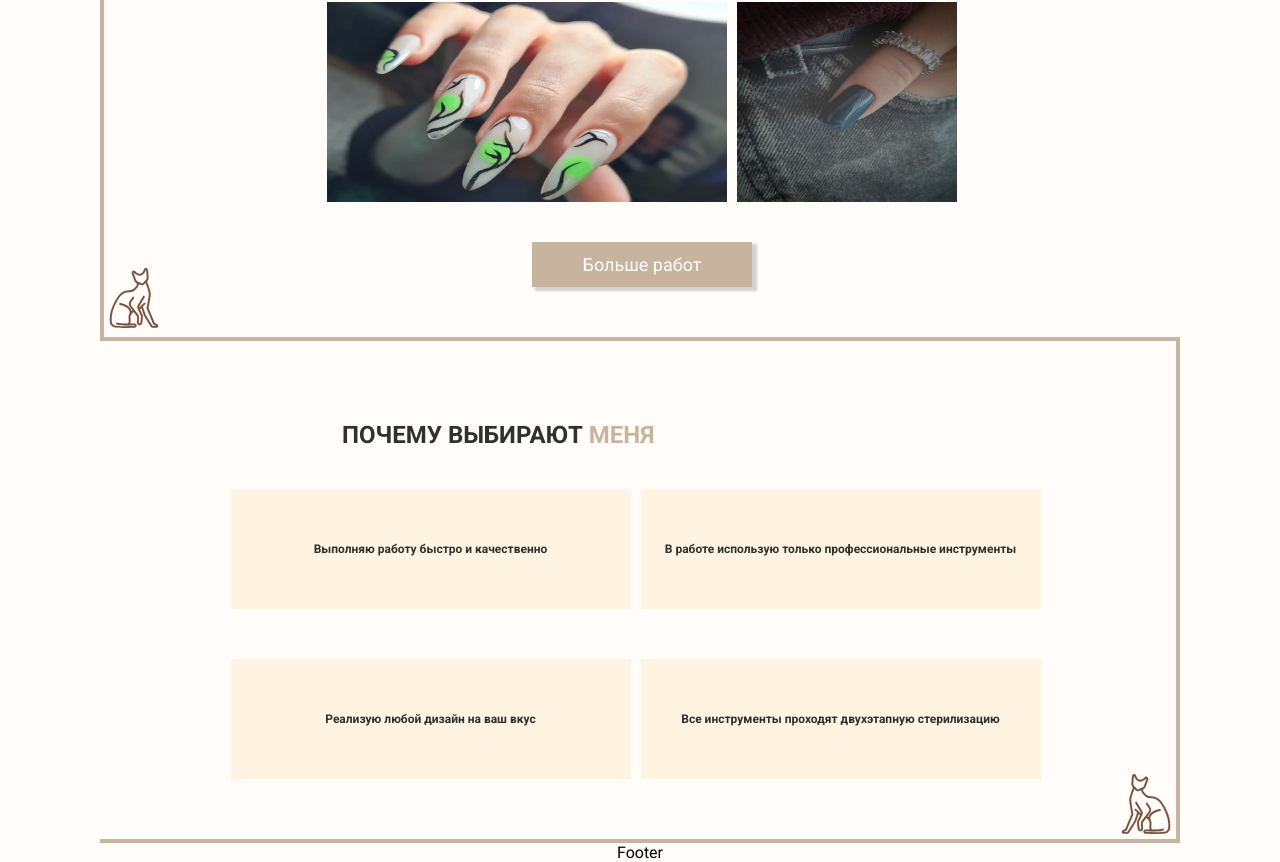
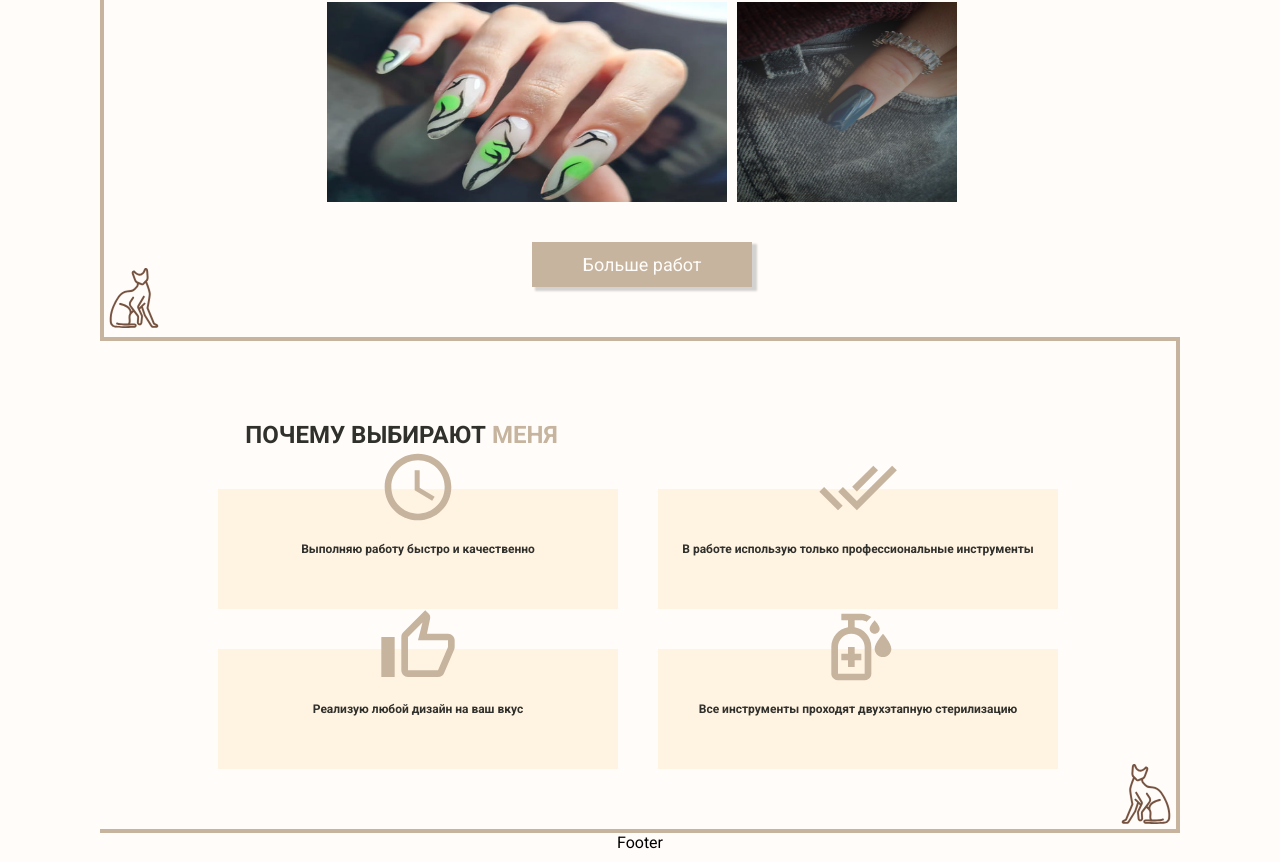
Before and after one commit to Pashashchuka/khil-nails, a React (Create React App) app in the folder khil-nails/: page /home in a window 1280 px wide. Shown: the part 1610-2472 px from the top of the page. Built offline with nearby package versions, Linux system fonts and the light colour scheme.

Commit message:
feat: implement advantages section

```diff
--- a/khil-nails/package.json
+++ b/khil-nails/package.json
@@ -3,6 +3,10 @@
   "version": "0.1.0",
   "private": true,
   "dependencies": {
+    "@emotion/react": "^11.10.6",
+    "@emotion/styled": "^11.10.6",
+    "@mui/icons-material": "^5.11.11",
+    "@mui/material": "^5.11.11",
     "@testing-library/jest-dom": "^5.16.5",
     "@testing-library/react": "^13.4.0",
     "@testing-library/user-event": "^13.5.0",
--- a/khil-nails/src/components/AdvantagesSection/AdvantagesSection.module.scss
+++ b/khil-nails/src/components/AdvantagesSection/AdvantagesSection.module.scss
@@ -14,7 +14,7 @@
   margin-top: 80px;
   text-transform: uppercase;
   text-align: left;
-  width: 55%;
+  width: 73%;
 }
 
 .titleWord {
@@ -24,21 +24,15 @@
 
 .advantagesBlock {
   display: flex;
-  flex-direction: row;
-  gap: 5px;
+  flex-direction: column;
+  gap: 40px;
   margin-bottom: 60px;
-}
-
-.lineBlock {
-  display: flex;
-  flex-direction: column;
-  gap: 50px;
 }
 
 .line {
   display: flex;
   flex-direction: row;
-  gap: 5px;
+  gap: 40px;
 }
 
 .card {
@@ -47,6 +41,7 @@
   display: flex;
   justify-content: center;
   height: 120px;
+  position: relative;
   width: 400px;
 }
 
@@ -64,3 +59,11 @@
   transform: scaleX(-1);
   width: 60px;
 }
+
+.icon {
+  color: var(--light-brown-color) !important;
+  height: 80px !important;
+  position: absolute;
+  top: -35%;
+  width: 80px !important;
+}
--- a/khil-nails/src/components/AdvantagesSection/AdvantagesSection.tsx
+++ b/khil-nails/src/components/AdvantagesSection/AdvantagesSection.tsx
@@ -1,4 +1,8 @@
 import { FC } from 'react'
+import DoneAllIcon from '@mui/icons-material/DoneAll'
+import AccessTimeIcon from '@mui/icons-material/AccessTime'
+import SanitizerOutlinedIcon from '@mui/icons-material/SanitizerOutlined'
+import ThumbUpOffAltOutlinedIcon from '@mui/icons-material/ThumbUpOffAltOutlined'
 
 import catIcon from '../../assets/icons/cat.svg'
 
@@ -11,33 +15,30 @@ const AdvantagesSection: FC = () => {
         Почему выбирают <span className={styles.titleWord}>меня</span>
       </h1>
       <div className={styles.advantagesBlock}>
-        <div className={styles.lineBlock}>
         <div className={styles.line}>
           <div className={styles.card}>
-              <p className={styles.text}>
-                Выполняю работу быстро и качественно
-              </p>
+            <p className={styles.text}>Выполняю работу быстро и качественно</p>
+            <AccessTimeIcon className={styles.icon} />
           </div>
-            <div className={styles.arrow}></div>
           <div className={styles.card}>
             <p className={styles.text}>
               В работе использую только профессиональные инструменты
             </p>
+            <DoneAllIcon className={styles.icon} />
           </div>
         </div>
         <div className={styles.line}>
           <div className={styles.card}>
             <p className={styles.text}>Реализую любой дизайн на ваш вкус</p>
+            <ThumbUpOffAltOutlinedIcon className={styles.icon} />
           </div>
-            <div className={styles.arrow}></div>
           <div className={styles.card}>
             <p className={styles.text}>
               Все инструменты проходят двухэтапную стерилизацию
             </p>
+            <SanitizerOutlinedIcon className={styles.icon} />
           </div>
         </div>
-        </div>
-        <div className={styles.asideArrow}></div>
       </div>
       <img className={styles.cat} src={catIcon} alt="cat" />
     </section>
```
Also changed, not shown: 1 other file (tests, documents, lock files or other folders). Lines whose indentation alone changed are shown as unchanged.
